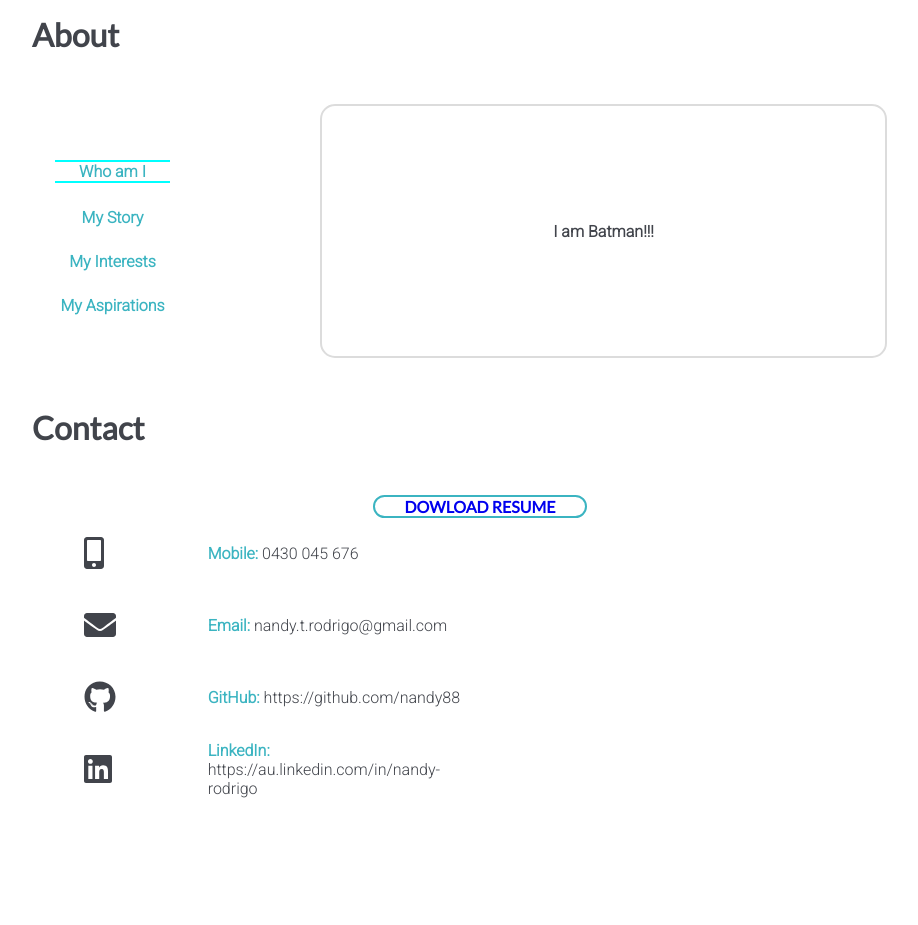
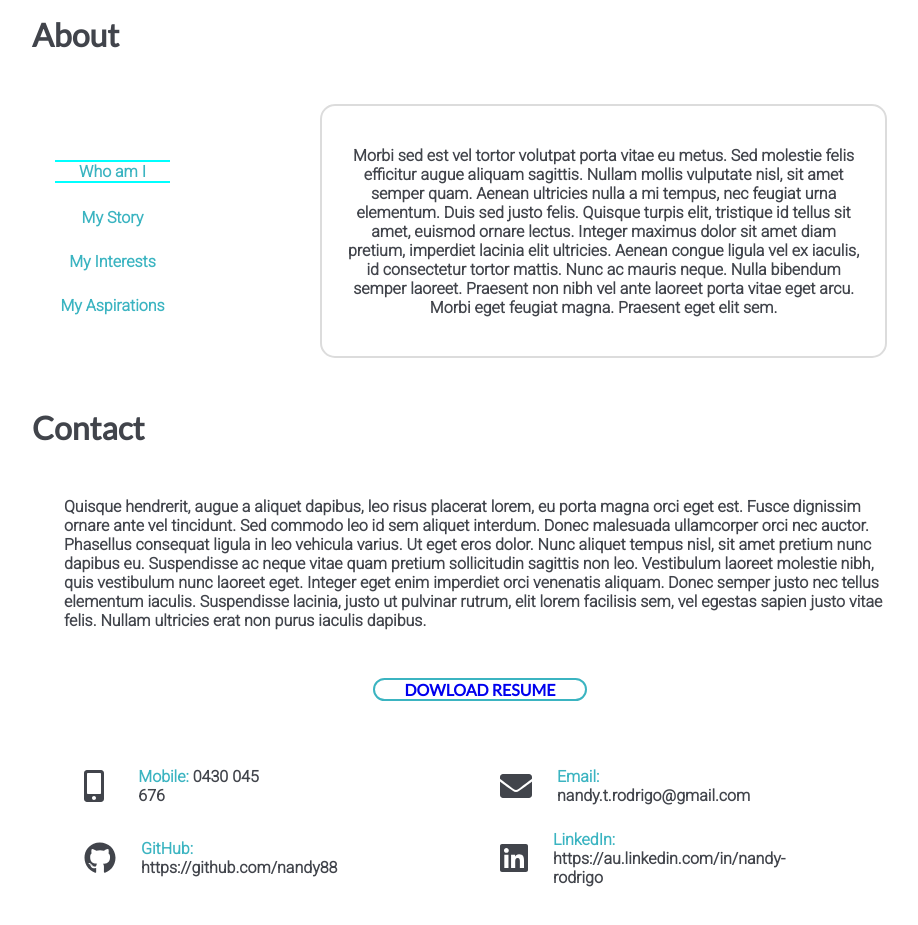
Before and after one commit to nandy88/Nandy-s-Portfolio-Website, a React (Create React App) app: page / in a window 1280 px wide. Shown: the part 1420-2345 px from the top of the page, without its empty margins (160-1078 px from the left). Before the commit the page ends 2225 px from the top, so only its background shows below. Built offline with nearby package versions, Linux system fonts and the light colour scheme.

Commit message:
lorem ipsum added

```diff
--- a/src/AboutSection.js
+++ b/src/AboutSection.js
@@ -4,7 +4,7 @@ import './AboutSection.css'
 export default class AboutSection extends React.Component{
 
   state = {
-    content: "I am Batman!!!",
+    content: "Morbi sed est vel tortor volutpat porta vitae eu metus. Sed molestie felis efficitur augue aliquam sagittis. Nullam mollis vulputate nisl, sit amet semper quam. Aenean ultricies nulla a mi tempus, nec feugiat urna elementum. Duis sed justo felis. Quisque turpis elit, tristique id tellus sit amet, euismod ornare lectus. Integer maximus dolor sit amet diam pretium, imperdiet lacinia elit ultricies. Aenean congue ligula vel ex iaculis, id consectetur tortor mattis. Nunc ac mauris neque. Nulla bibendum semper laoreet. Praesent non nibh vel ante laoreet porta vitae eget arcu. Morbi eget feugiat magna. Praesent eget elit sem.",
     firstListItem: "first-about-list-item",
     secondListItem: "about-list-item-no-underline",
     thirdListItem: "about-list-item-no-underline",
@@ -13,7 +13,7 @@ export default class AboutSection extends React.Component{
 
   whoAmI = () => {
     this.setState({
-      content: "I am Batman!!!",
+      content: "Morbi sed est vel tortor volutpat porta vitae eu metus. Sed molestie felis efficitur augue aliquam sagittis. Nullam mollis vulputate nisl, sit amet semper quam. Aenean ultricies nulla a mi tempus, nec feugiat urna elementum. Duis sed justo felis. Quisque turpis elit, tristique id tellus sit amet, euismod ornare lectus. Integer maximus dolor sit amet diam pretium, imperdiet lacinia elit ultricies. Aenean congue ligula vel ex iaculis, id consectetur tortor mattis. Nunc ac mauris neque. Nulla bibendum semper laoreet. Praesent non nibh vel ante laoreet porta vitae eget arcu. Morbi eget feugiat magna. Praesent eget elit sem.",
       firstListItem: "first-about-list-item",
       secondListItem: "about-list-item-no-underline",
       thirdListItem: "about-list-item-no-underline",
@@ -24,7 +24,7 @@ export default class AboutSection extends React.Component{
 
   myStory = () => {
     this.setState({
-      content: "I am Superman!!!",
+      content: "Aliquam luctus feugiat porttitor. Vestibulum urna sem, efficitur ac viverra ac, ornare et nibh. Pellentesque porta neque sem, et cursus magna hendrerit a. Aliquam lacinia condimentum felis quis suscipit. Nulla sit amet mauris vel nulla cursus mattis ut ut augue. Sed tincidunt massa ut ipsum dignissim eleifend. Fusce vitae justo ipsum. Suspendisse sagittis eleifend ullamcorper. Fusce luctus tellus at arcu volutpat malesuada.",
       firstListItem: "first-about-list-item-no-underline",
       secondListItem: "about-list-item",
       thirdListItem: "about-list-item-no-underline",
@@ -34,7 +34,7 @@ export default class AboutSection extends React.Component{
 
   myInterests = () => {
     this.setState({
-      content: "I am Green Lantern!!!",
+      content: "Ut quis feugiat lorem. Quisque vestibulum eget nibh eu aliquam. Aenean quis aliquam lorem, in tempus velit. In tellus neque, interdum sit amet felis fermentum, tempus imperdiet lectus. Vivamus posuere nisi eu accumsan aliquet. Fusce gravida elit ac sagittis egestas. Praesent luctus ornare commodo. Mauris ut mauris tellus.",
       firstListItem: "first-about-list-item-no-underline",
       secondListItem: "about-list-item-no-underline",
       thirdListItem: "about-list-item",
@@ -44,7 +44,7 @@ export default class AboutSection extends React.Component{
 
   myAspirations = () => {
     this.setState({
-      content: "I am Flash!!!",
+      content: "Proin faucibus ut turpis et dictum. Suspendisse nec nisi sed sapien viverra luctus eget eu magna. Sed sed nulla augue. Nullam a porttitor odio. Pellentesque accumsan diam nibh. Cras sit amet dolor non justo dignissim hendrerit ac eget justo. Nulla facilisi. Praesent at sapien semper justo commodo euismod id et ante. Cras enim mauris, imperdiet sit amet mattis ac, accumsan eu lectus. Donec est ex, interdum non euismod nec, fermentum id ligula.",
       firstListItem: "first-about-list-item-no-underline",
       secondListItem: "about-list-item-no-underline",
       thirdListItem: "about-list-item-no-underline",
--- a/src/ContactSection.css
+++ b/src/ContactSection.css
@@ -29,6 +29,23 @@ span{
   color: #3bb4c1;
 }
 
+.contact-text{
+  text-align: left;
+  margin: 0 0 30px 0;
+}
+
+.contact-fields{
+  margin: 50px auto;
+  display: grid;
+  grid-template-columns: 1fr 1fr;
+}
+
+@media only screen and (max-width: 800px) {
+  .contact-fields{
+    display: block;
+  }
+}
+
 @media only screen and (max-width: 500px) {
 
 }
--- a/src/ContactSection.js
+++ b/src/ContactSection.js
@@ -15,11 +15,13 @@ export default class ContactSection extends React.Component{
     return(
       <div className="contact-wrapper">
         <div className="resume-wrapper">
+          <p className="contact-text">Quisque hendrerit, augue a aliquet dapibus, leo risus placerat lorem, eu porta magna orci eget est. Fusce dignissim ornare ante vel tincidunt. Sed commodo leo id sem aliquet interdum. Donec malesuada ullamcorper orci nec auctor. Phasellus consequat ligula in leo vehicula varius. Ut eget eros dolor. Nunc aliquet tempus nisl, sit amet pretium nunc dapibus eu. Suspendisse ac neque vitae quam pretium sollicitudin sagittis non leo. Vestibulum laoreet molestie nibh, quis vestibulum nunc laoreet eget. Integer eget enim imperdiet orci venenatis aliquam. Donec semper justo nec tellus elementum iaculis. Suspendisse lacinia, justo ut pulvinar rutrum, elit lorem facilisis sem, vel egestas sapien justo vitae felis. Nullam ultricies erat non purus iaculis dapibus.</p>
+          <br/>
           <span className="download-resume-link">
             <a href={ResumePdf} target="_blank">DOWLOAD RESUME</a>
           </span>
-          <p></p>
         </div>
+        <section className="contact-fields">
           <div className="mobile">
           <span><FontAwesomeIcon href="" icon={faMobileAlt} size="2x"/></span>
             <p><span>Mobile:</span> 0430 045 676</p>
@@ -36,6 +38,7 @@ export default class ContactSection extends React.Component{
             <a href="https://au.linkedin.com/in/nandy-rodrigo" target="_blank"><FontAwesomeIcon icon={faLinkedin} size="2x"/></a>
             <p><span>LinkedIn:</span> https://au.linkedin.com/in/nandy-rodrigo</p>
           </div>
+        </section>
       </div>
     )
   }
--- a/src/ProjectTile.css
+++ b/src/ProjectTile.css
@@ -24,6 +24,7 @@ article{
 
 p{
   font-family: 'Roboto', sans-serif;
+  font-weight: 900;
   margin: auto 0 auto 5px;
   color: #41444b;
 }
```
Lines whose indentation alone changed are shown as unchanged.
